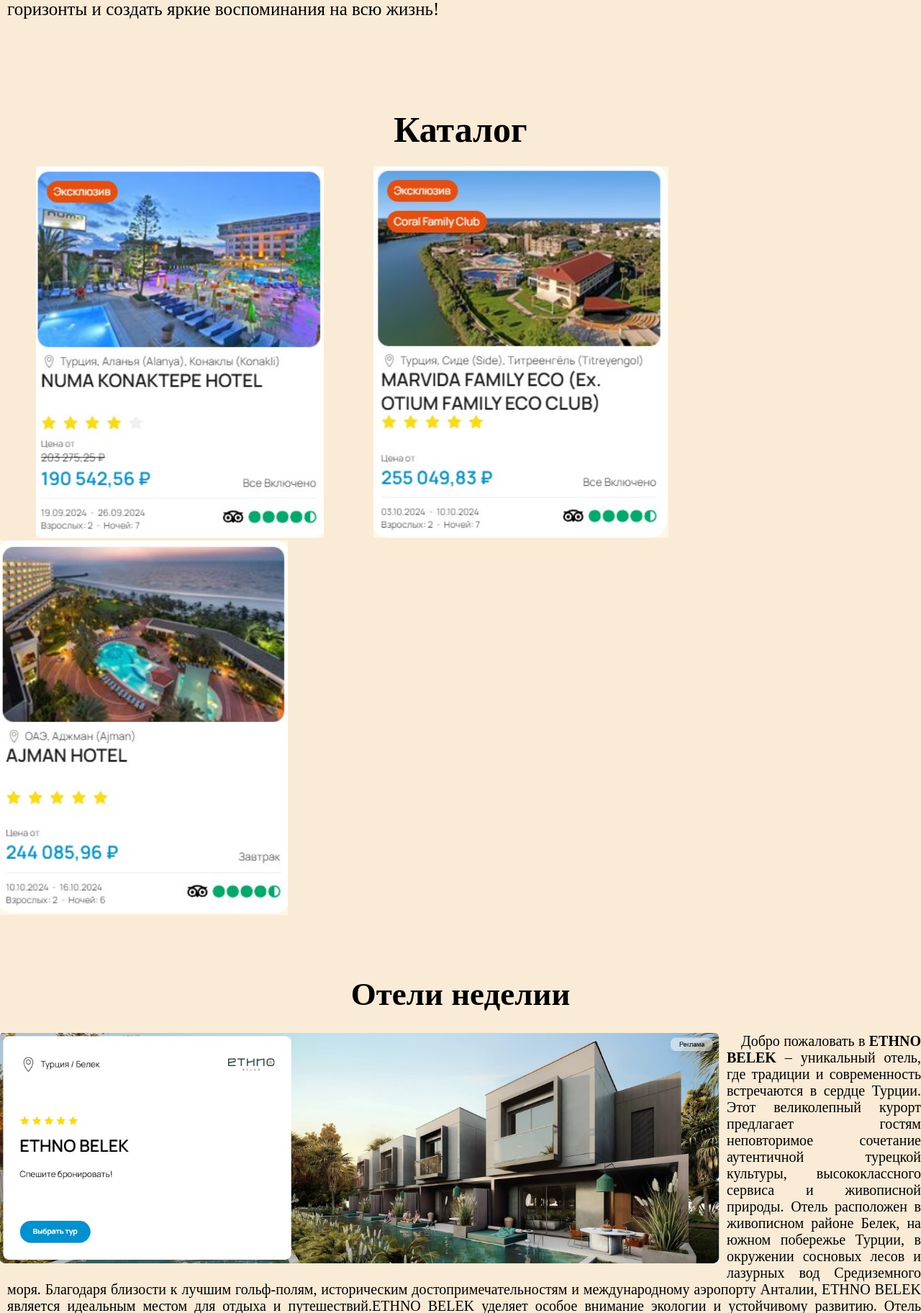
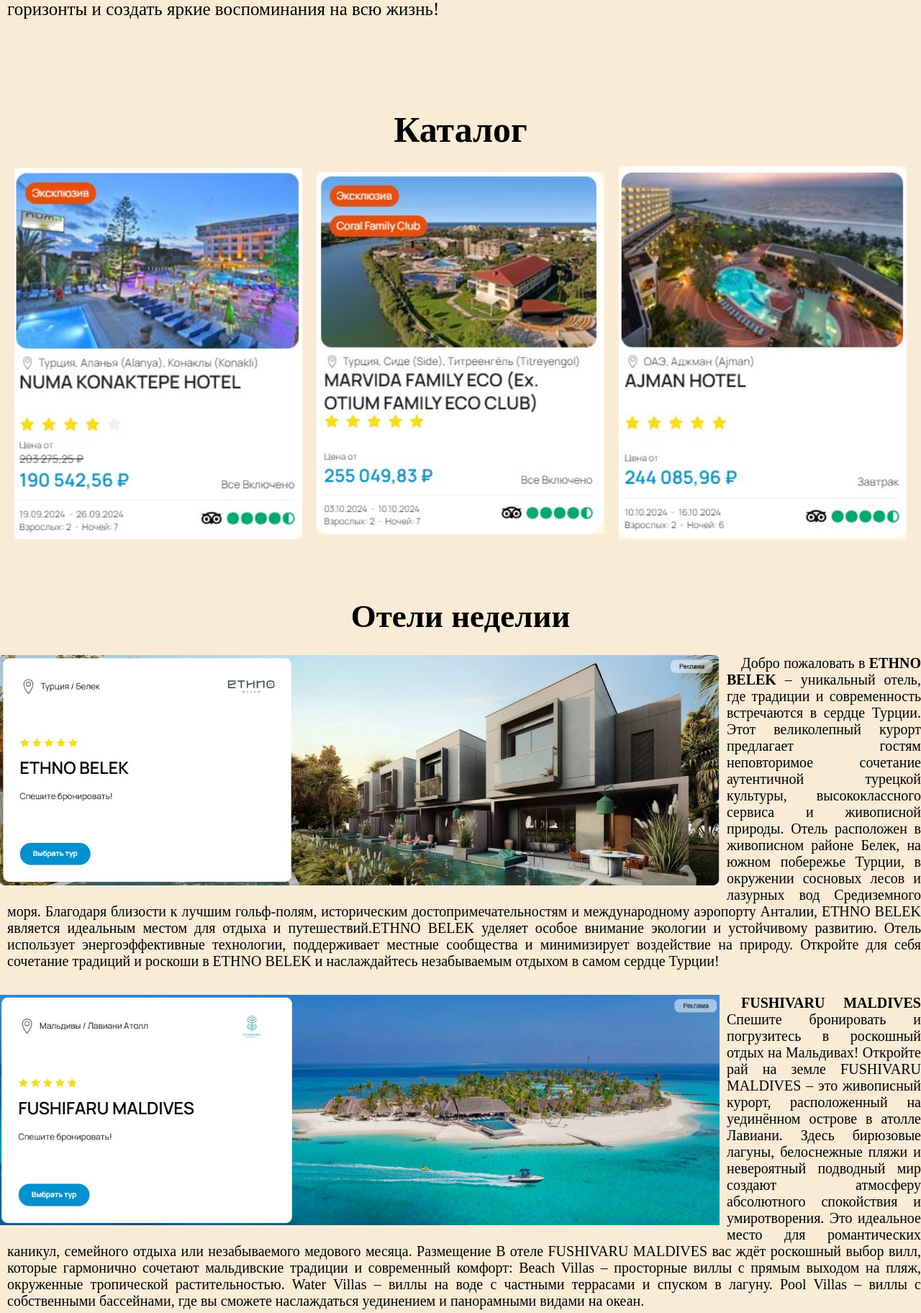
Before and after one commit to QDD0/Exe-Html, a PHP site: page / in a window 1280 px wide. Shown: the part 1187-3011 px from the top of the page at 72% size. Run offline with PHP 8.4, Linux system fonts and the light colour scheme.

Commit message:
проверка

```diff
--- a/index.html
+++ b/index.html
@@ -96,22 +96,12 @@
     <h1 style="text-align: center; font-size: 50px; height: 10vh">Каталог</h1>
 
     <div class="catalog">
-      <img
-        src="one.jpg"
-        alt="one"
-        style="width: 400px; margin-left: 50px; margin-right: 65px"
-      />
-      <img
-        src="two.jpg"
-        alt="two"
-        style="width: 410px; margin-right: 50px"
-      />
-      <img
-        src="three.jpg"
-        alt="three"
-        style="width: 400px; margin-right: 80px"
-      />
+      <img src="one.jpg" alt="one" />
+      <img src="two.jpg" alt="two" />
+      <img src="three.jpg" alt="three" />
     </div>
+
+
 
     <div class="hotturs" style="font-size: 45px; text-align: center">
       <h1 style="height: 10vh; margin-top: 80px">Отели неделии</h1>
--- a/style.css
+++ b/style.css
@@ -74,3 +74,16 @@ html, body, div, span, h1, h2, h3, h4, h5, h6, p, a, ul, li{
     margin-bottom: 10px;
     text-align: left;
 }
+
+.catalog {
+    display: flex;
+    justify-content: center;
+    align-items: center;
+    margin: 0 auto;
+    gap: 20px;
+  }
+
+  .catalog img {
+    width: 400px;
+    height: auto;
+  }
```
